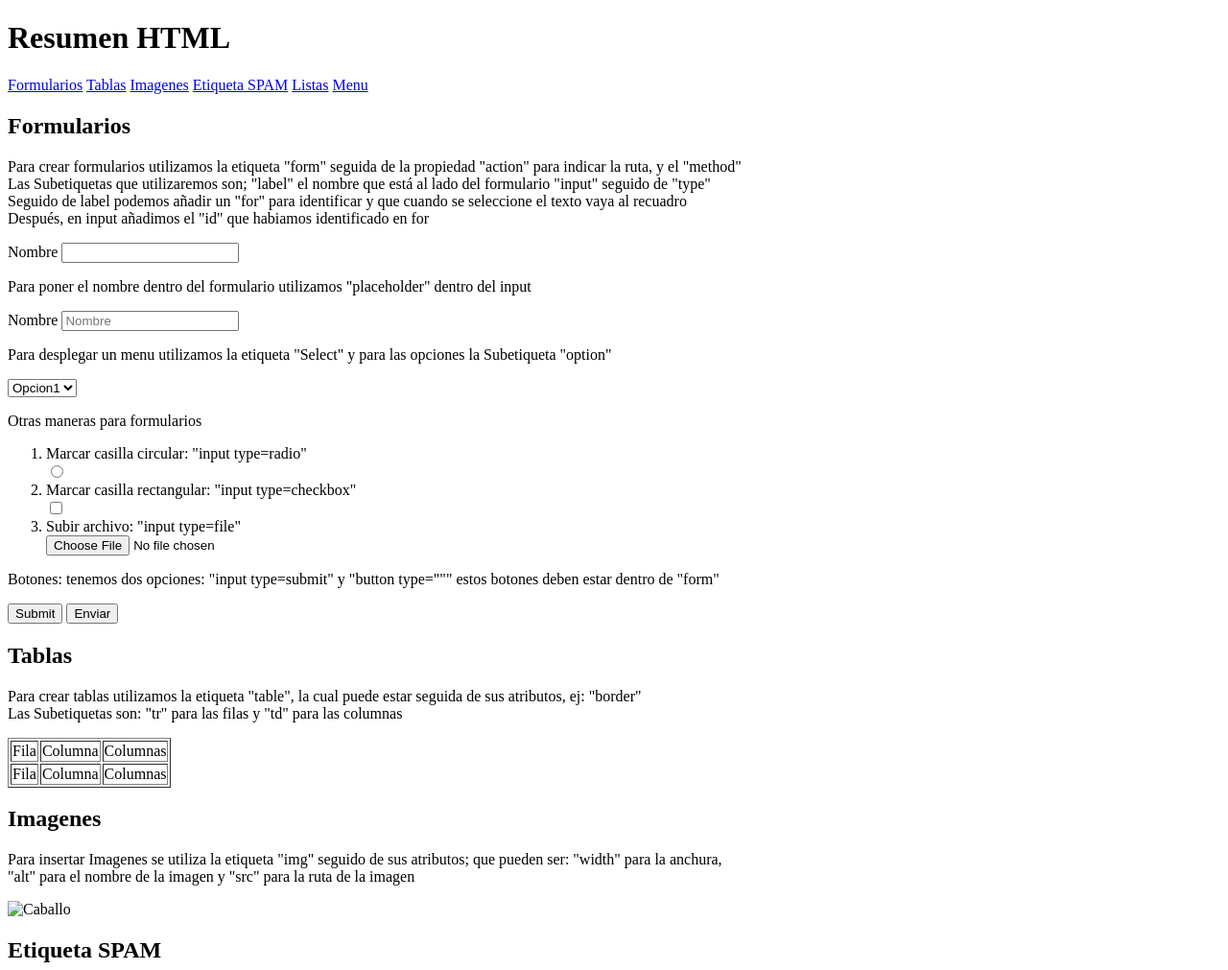
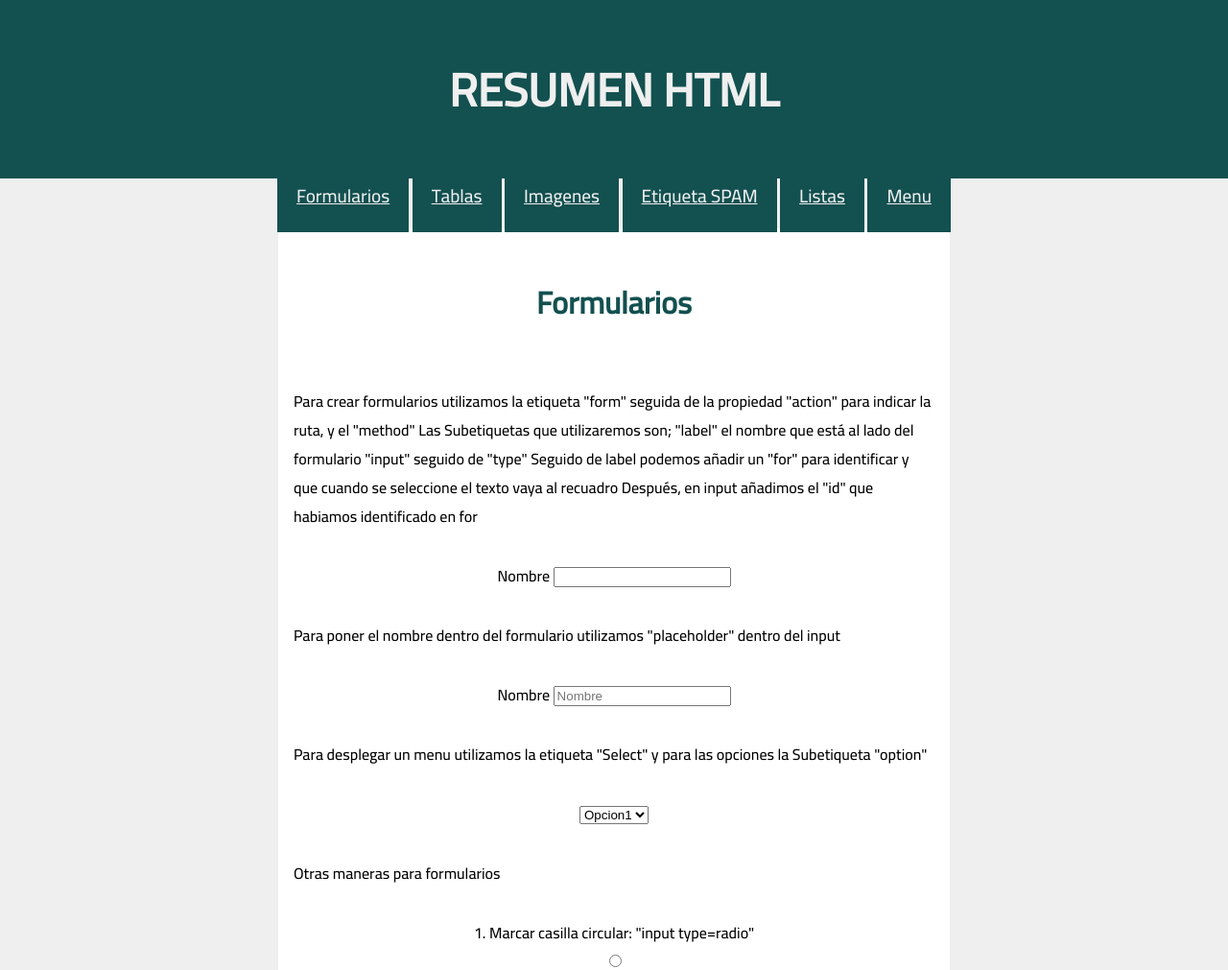
Before and after one commit to jortegadmr/Rresume, a plain HTML site: page index.html in a window 1280 px wide. Shown: the top 1011 px of the page at 96% size. Drawn offline with Linux system fonts and the light colour scheme.

Commit message:
Add files via upload

```diff
--- a/index.html
+++ b/index.html
@@ -4,39 +4,47 @@
     <meta charset="UTF-8">
     <meta name="viewport" content="width=device-width, initial-scale=1.0">
     <title>HOME</title>
+    <link rel="preconnect" href="https://fonts.googleapis.com">
+    <link rel="preconnect" href="https://fonts.gstatic.com" crossorigin>
+    <link href="https://fonts.googleapis.com/css2?family=Cairo:wght@300;500&display=swap" rel="stylesheet">
+    <link rel="stylesheet" href="style.css" />
 </head>
 <body>
     <header>
-        <h1>Resumen HTML</h1>
-
-        <a href="#formulario">Formularios</a> <!--id="formulario"-->
-        <a href="#table">Tablas</a> <!--id="table"-->
-        <a href="#img">Imagenes</a> <!--id="img"-->
-        <a href="#etiq">Etiqueta SPAM</a> <!--id="etiq"-->
-        <a href="#lista">Listas</a> <!--id="lista"-->
-        <a href="#menu">Menu</a> <!--id="menu"-->
+        <h1 id="cabecera">RESUMEN HTML</h1>
+        <section>
+            <a class="menu" href="#formulario">Formularios</a> <!--id="formulario"-->
+            <a class="menu" href="#table">Tablas</a> <!--id="table"-->
+            <a class="menu" href="#img">Imagenes</a> <!--id="img"-->
+            <a class="menu" href="#etiq">Etiqueta SPAM</a> <!--id="etiq"-->
+            <a class="menu" href="#lista">Listas</a> <!--id="lista"-->
+            <a class="menu" href="#menu">Menu</a> <!--id="menu"-->
+        </section>
 
     </header>
-    <section>
+    <section class="container">
         <article class="post">
             <h2 id="formulario">Formularios</h2>
-                <p>Para crear formularios utilizamos la etiqueta "form" seguida de la propiedad "action" para indicar la ruta, y el "method"<br/>
-                    Las Subetiquetas que utilizaremos son; "label" el nombre que está al lado del formulario "input" seguido de "type"<br/>
-                    Seguido de label podemos añadir un "for" para identificar y que cuando se seleccione el texto vaya al recuadro <br/>
+                <p>Para crear formularios utilizamos la etiqueta "form" seguida de la propiedad "action" para indicar la ruta, y el "method"
+                    Las Subetiquetas que utilizaremos son; "label" el nombre que está al lado del formulario "input" seguido de "type"
+                    Seguido de label podemos añadir un "for" para identificar y que cuando se seleccione el texto vaya al recuadro
                     Después, en input añadimos el "id" que habiamos identificado en for</p>
 
+                    <section class="center">
                         <form action="/formulario" method="PATH">
                             <label for="nombre">Nombre</label>
                             <input id="nombre" name="nombre" type="text" />
-
                         </form>
+                    </section>
                 <p>Para poner el nombre dentro del formulario utilizamos "placeholder" dentro del input<br/>
 
+                    <section class="center">
                         <form action="/formulario" method="PATH">
                             <label for="nombre2">Nombre</label>
                             <input id="nombre2" name="nombre" type="text" placeholder="Nombre" />
-
+                    </section>
                 <p>Para desplegar un menu utilizamos la etiqueta "Select" y para las opciones la Subetiqueta "option"</p>
+                    <section class="center">
                         <form>
                             <select>
                                 <option>Opcion1</option>
@@ -44,6 +52,7 @@
                                 <option>Opcion3</option>
                             </select>
                         </form>
+                    </section>
 
                 <p>Otras maneras para formularios</p>
                     <ol>
@@ -61,17 +70,19 @@
                             </form>
                     </ol>
                 <p>Botones: tenemos dos opciones: "input type=submit" y "button type=""" estos botones deben estar dentro de "form"</p>
+                    <section class="center">
                         <form>
                             <input type="submit">
                             <button type="submit">Enviar</button>
                         </form>
-
+                    </section>
         </article>
         <article class="post">
             <h2 id="table">Tablas</h2>
-            <p>Para crear tablas utilizamos la etiqueta "table", la cual puede estar seguida de sus atributos, ej: "border"<br/>
+            <p>Para crear tablas utilizamos la etiqueta "table", la cual puede estar seguida de sus atributos, ej: "border"
             Las Subetiquetas son: "tr" para las filas y "td" para las columnas</p>
-                <table border="1px">
+
+                <table>
                     <tr>
                         <td>Fila</td><td>Columna</td><td>Columnas</td>
 
@@ -81,18 +92,22 @@
 
                     </tr>
                 </table>
+
         </article>
         <article class="post">
             <h2 id="img">Imagenes</h2>
-                <p>Para insertar Imagenes se utiliza la etiqueta "img" seguido de sus atributos; que pueden ser: "width" para la anchura,<br/>
+                <p>Para insertar Imagenes se utiliza la etiqueta "img" seguido de sus atributos; que pueden ser: "width" para la anchura,
                      "alt" para el nombre de la imagen y "src" para la ruta de la imagen</p>
+                     <section class="center">
                         <img width="150px" alt="Caballo" src="img/horse.jpg"/>
+                    </section>
+
 
         </article>
         <article class="post">
             <h2 id="etiq">Etiqueta SPAM</h2>
-                <p>La etiqueta SPAM sirve para referenciar un texto, es distinto a los enlaces tipo "a"<br/>
-                    Ejemplo: Lorem ipsum dolor sit, amet consectetur adipisicing elit. Error incidunt <spam style="color: blue;">beatae</spam> delectus ad inventore obcaecati.<br/>
+                <p>La etiqueta SPAM sirve para referenciar un texto, es distinto a los enlaces tipo "a"
+                    Ejemplo: Lorem ipsum dolor sit, amet consectetur adipisicing elit. Error incidunt <spam>beatae</spam> delectus ad inventore obcaecati.
                     Consequuntur consequatur ducimus, aliquid dolorum, similique, deleniti non voluptatibus sunt esse natus recusandae ab pariatur.
 
                 </p>
@@ -114,12 +129,15 @@
         <article class="post">
             <h2 id="menu">Menu</h2>
                 <p>Para crear un menu utilizaremos la etiqueta "a" seguida de "href", si queremos abrir el enlace en una pagina nueva utilizaremos "target=_bank"</p>
-                    <a target="_blank" href="Resumen.html">Resumen</a>
-                    <a target="_blank" href="contacto.html">Contacto</a>
+                    <section class="center">
+                        <a class="menu" target="_blank" href="Resumen.html">Resumen</a>
+                        <a class="menu" target="_blank" href="contacto.html">Contacto</a>
+                    </section>
+
         </article>
     </section>
     <footer>
-        <p>Copy Right 2023</p>
+        <p>Copy Right 2022</p>
     </footer>
 </body>
 </html>
--- /dev/null
+++ b/style.css
@@ -0,0 +1,89 @@
+html {
+    font-family: 'Cairo', sans-serif;
+}
+
+body{
+    margin: 0;
+    background-color: #efefef;
+}
+
+#cabecera {
+    background-color: rgb(19, 80, 80);
+    color: #efefef;
+    padding: 3rem 2rem;
+    margin: 0;
+}
+
+header h1 {
+    font-size: 3rem;
+    text-align: center;
+}
+
+header section {
+    text-align: center;
+}
+.center{
+    text-align: center;
+}
+
+.menu:hover{
+    transition: all 0.3s ease;
+    background-color: rgb(12, 49, 49);
+    font-size: 1.5rem;
+    color: #efefef;
+}
+.menu{
+    display: inline;
+    color: #efefef;
+    width: 700px;
+    font-size: 1.2rem;
+    padding: 1.25rem;
+    background-color: rgb(19, 80, 80);
+    cursor: pointer;
+    text-align: center;
+
+}
+
+.container{
+    width: 700px;
+    margin: 0 auto;
+
+}
+
+input, button, option{
+    cursor: pointer;
+}
+
+.post{
+    background-color: rgb(255, 255, 255);
+    margin: 1rem 0;
+    border-radius: 0.5rem;
+    padding: 0.25rem 0;
+}
+
+.post h2{
+    font-size: 2rem;
+    color: rgb(19, 80, 80);
+    padding: 1rem;
+    text-align: center;
+}
+
+.post p{
+    font-size: 1rem;
+    padding: 1rem;
+
+}
+
+ul, ol{
+    text-align: center;
+    padding-left: 0;
+    list-style-position: inside;
+}
+
+footer{
+    background-color: rgb(12, 49, 49);
+    color: #efefef;
+    padding: 2rem;
+    text-align: center;
+
+}
```
Also changed, not shown: img/horse.jpg (added). Lines whose indentation alone changed are shown as unchanged.
